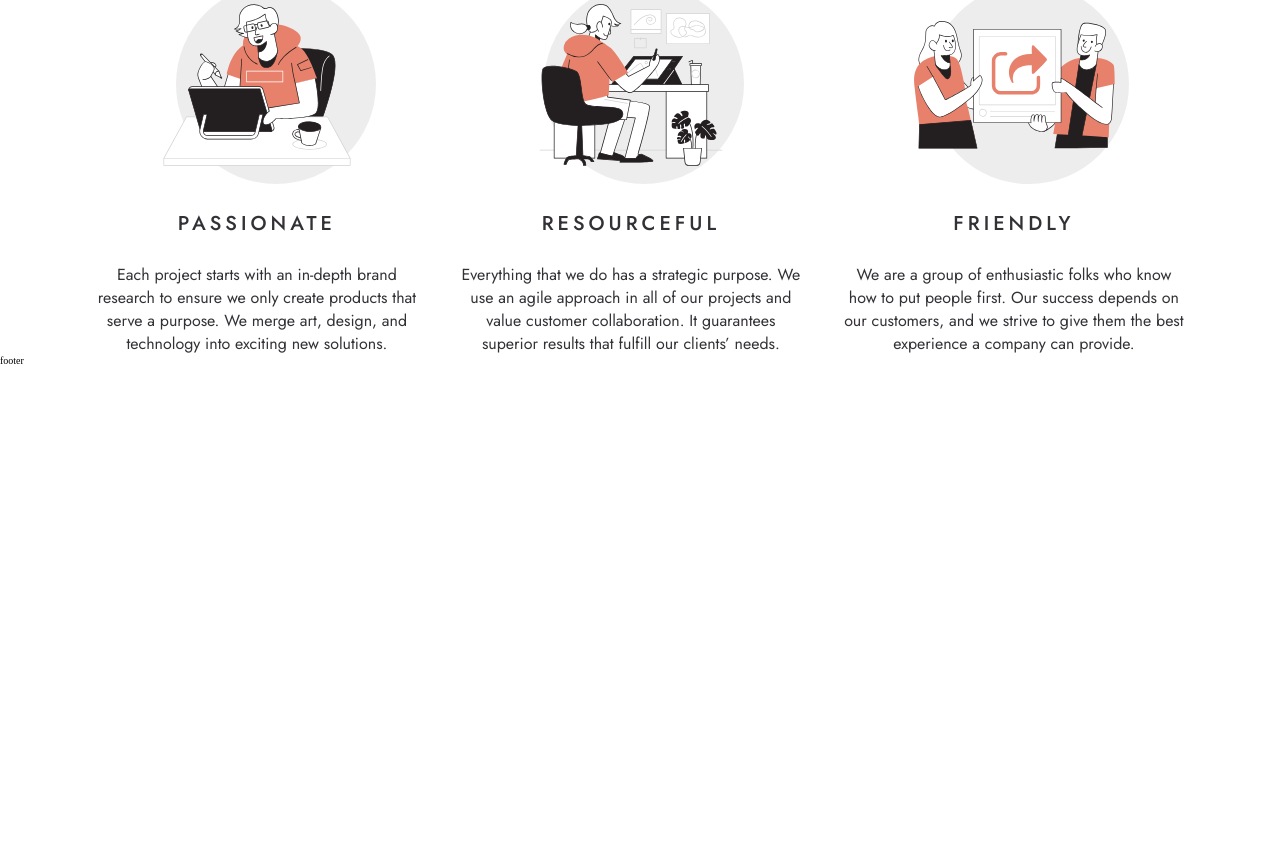
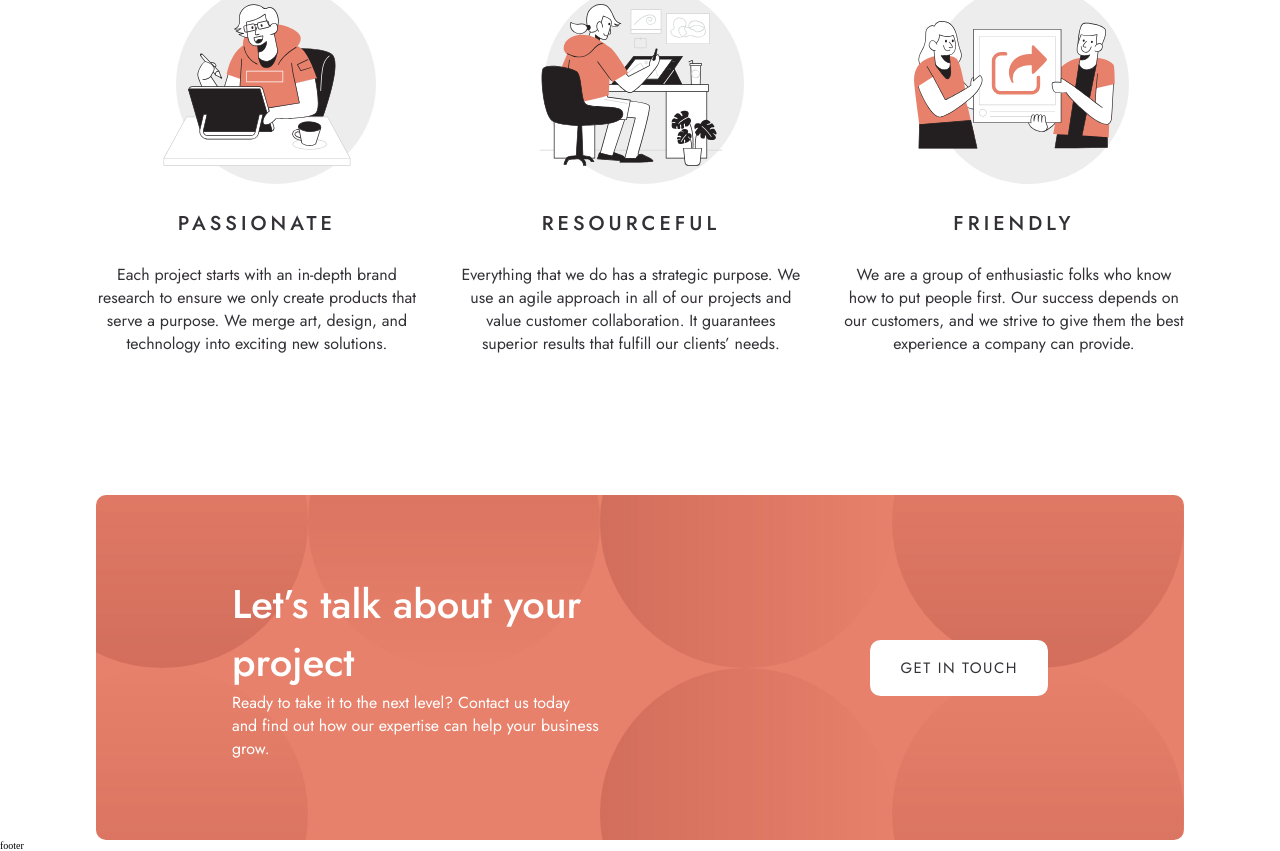
Before and after one commit to bkkcreative19/designo, a React (Create React App) app: page / in a window 1280 px wide. Shown: the part 1672-2523 px from the top of the page. Before the commit the page ends 2038 px from the top, so only its background shows below. Built offline with nearby package versions, Linux system fonts and the light colour scheme.

Commit message:
stated getintouch section

```diff
--- /dev/null
+++ b/src/components/GetInTouch/GetInTouch.js
@@ -0,0 +1,22 @@
+import React from "react";
+import Button from "../Button/Button";
+import "./GetInTouch.scss";
+
+const GetInTouch = () => {
+  return (
+    <section className="get-in-touch container">
+      <div className="get-in-touch__content">
+        <div className="get-in-touch__content-text">
+          <h2>Let’s talk about your project</h2>
+          <p>
+            Ready to take it to the next level? Contact us today and find out
+            how our expertise can help your business grow.
+          </p>
+        </div>
+        <Button text="Get in touch" color="#333136" bgColor="#fff" />
+      </div>
+    </section>
+  );
+};
+
+export default GetInTouch;
--- /dev/null
+++ b/src/components/GetInTouch/GetInTouch.scss
@@ -0,0 +1,35 @@
+.get-in-touch {
+  background: url(../../assets/web-design/desktop/bg-pattern-intro-web.svg)
+    right #e7816b;
+  //   height: 20rem;
+  border-radius: 1rem;
+  padding: 8rem 0;
+  margin-top: 14rem;
+
+  &__content {
+    width: 75%;
+    margin: 0 auto;
+    display: flex;
+    align-items: center;
+    color: #fff;
+    &-text {
+      width: 45%;
+      margin-right: auto;
+      & h2 {
+        font-size: 4rem;
+        font-family: "Jost", sans-serif;
+        font-weight: 500;
+      }
+
+      & p {
+        font-size: 1.6rem;
+        font-family: "Jost", sans-serif;
+        font-weight: 400;
+      }
+    }
+    & button {
+      display: inline-block;
+      height: 5.6rem;
+    }
+  }
+}
--- a/src/pages/Home/Home.js
+++ b/src/pages/Home/Home.js
@@ -1,4 +1,5 @@
 import React from "react";
+import GetInTouch from "../../components/GetInTouch/GetInTouch";
 import Hero from "../../components/Hero/Hero";
 import HomeProjects from "../../components/HomeProjects/HomeProjects";
 import Services from "../../components/Services/Services";
@@ -10,6 +11,7 @@ const Home = () => {
       <Hero />
       <HomeProjects />
       <Services />
+      <GetInTouch />
     </div>
   );
 };
```
